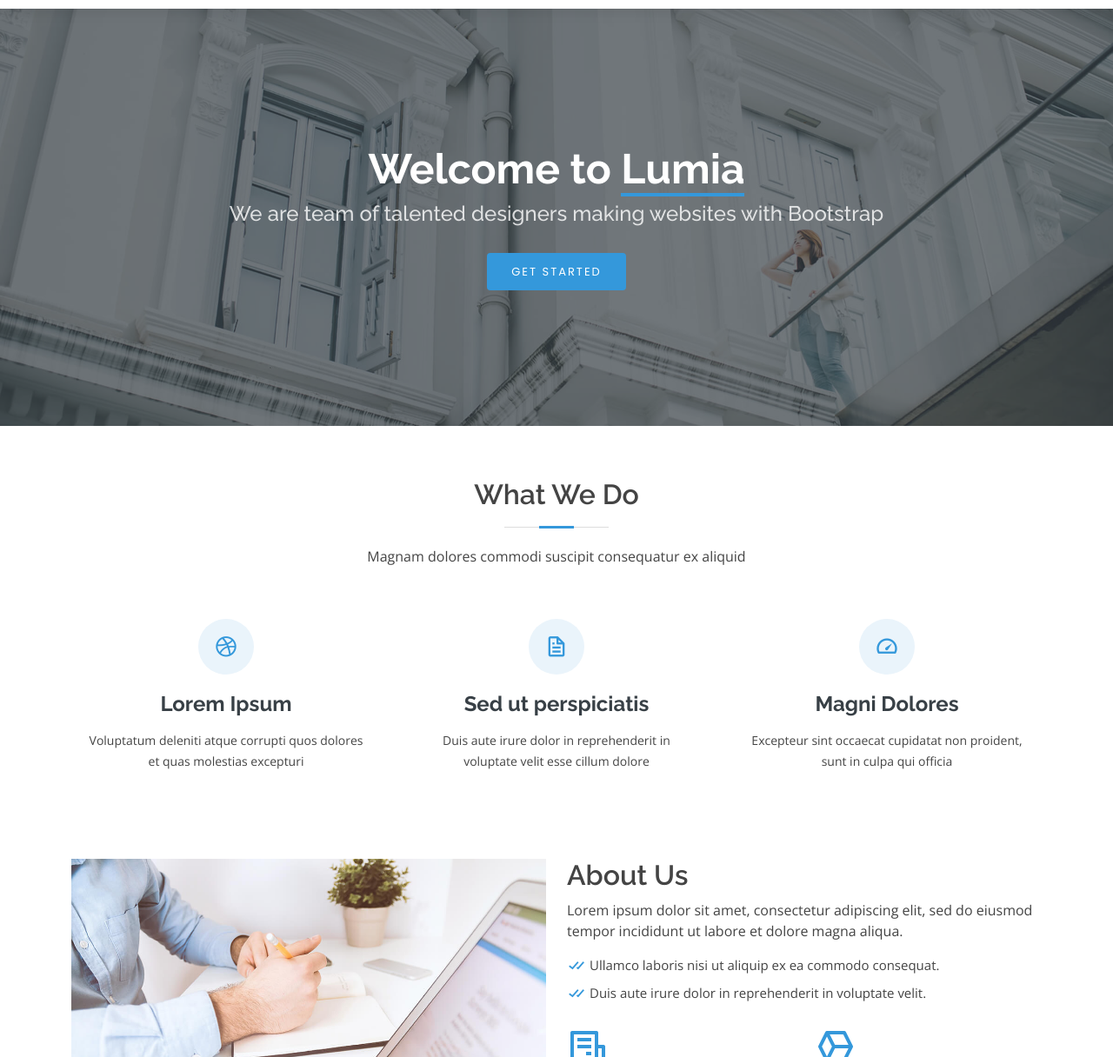
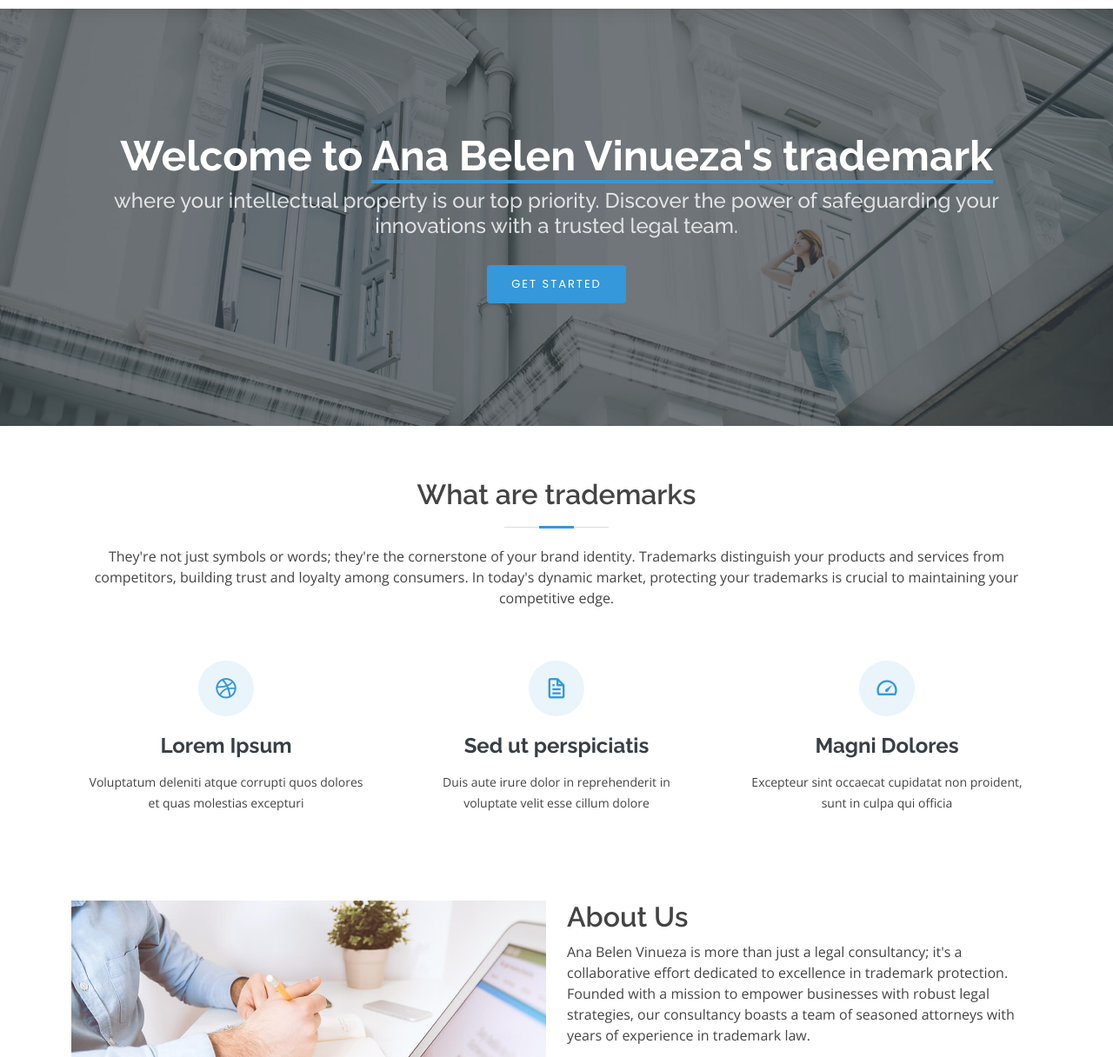
Before and after one commit to umarfaruq43/anaBelen, a plain HTML site: page index.html in a window 1280 px wide. Shown: the part 60-1276 px from the top of the page at 87% size. Drawn offline with nearby package versions, Linux system fonts and the light colour scheme.

Commit message:
update index.html

```diff
--- a/index.html
+++ b/index.html
@@ -89,8 +89,8 @@
   <!-- ======= Hero Section ======= -->
   <section id="hero" class="d-flex flex-column justify-content-center align-items-center">
     <div class="container text-center text-md-left" data-aos="fade-up">
-      <h1>Welcome to <span>Lumia</span></h1>
-      <h2>We are team of talented designers making websites with Bootstrap</h2>
+      <h1>Welcome to <span>Ana Belen Vinueza's trademark</span></h1>
+      <h2>where your intellectual property is our top priority. Discover the power of safeguarding your innovations with a trusted legal team.</h2>
       <a href="#about" class="btn-get-started scrollto">Get Started</a>
     </div>
   </section><!-- End Hero -->
@@ -102,8 +102,8 @@
       <div class="container">
 
         <div class="section-title">
-          <h2>What We Do</h2>
-          <p>Magnam dolores commodi suscipit consequatur ex aliquid</p>
+          <h2>What are trademarks</h2>
+          <p>They're not just symbols or words; they're the cornerstone of your brand identity. Trademarks distinguish your products and services from competitors, building trust and loyalty among consumers. In today's dynamic market, protecting your trademarks is crucial to maintaining your competitive edge.</p>
         </div>
 
         <div class="row">
@@ -147,7 +147,7 @@
           <div class="col-lg-6 pt-4 pt-lg-0">
             <h3>About Us</h3>
             <p>
-              Lorem ipsum dolor sit amet, consectetur adipiscing elit, sed do eiusmod tempor incididunt ut labore et dolore magna aliqua.
+              Ana Belen Vinueza is more than just a legal consultancy; it's a collaborative effort dedicated to excellence in trademark protection. Founded with a mission to empower businesses with robust legal strategies, our consultancy boasts a team of seasoned attorneys with years of experience in trademark law.
             </p>
             <ul>
               <li><i class="bx bx-check-double"></i> Ullamco laboris nisi ut aliquip ex ea commodo consequat.</li>
```
